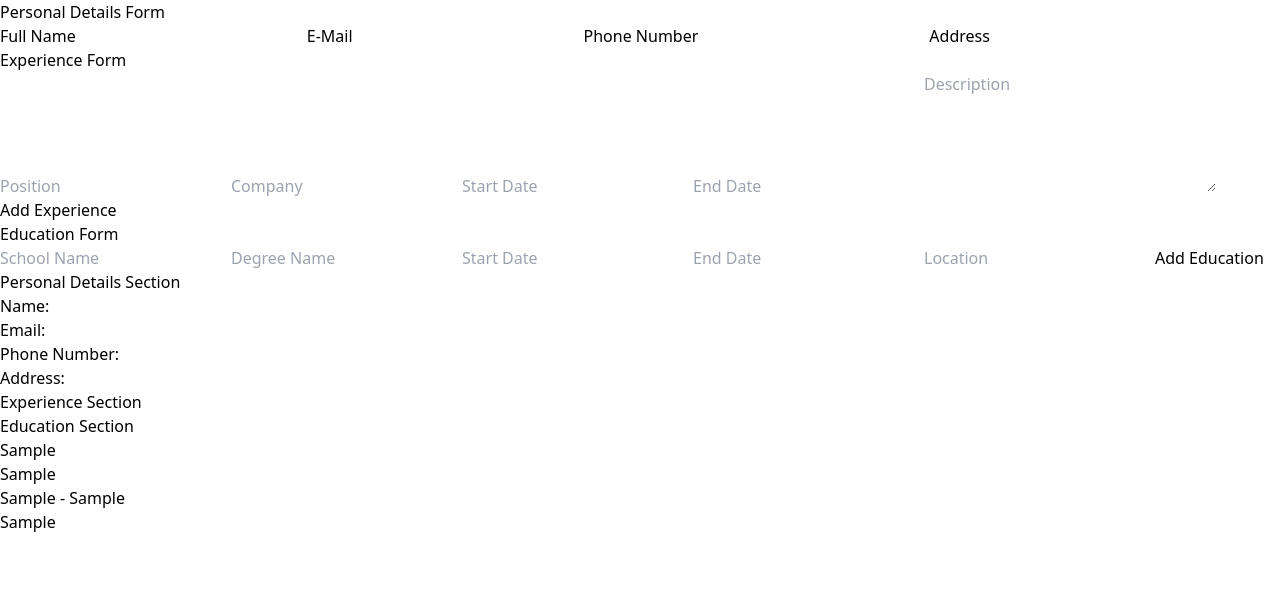
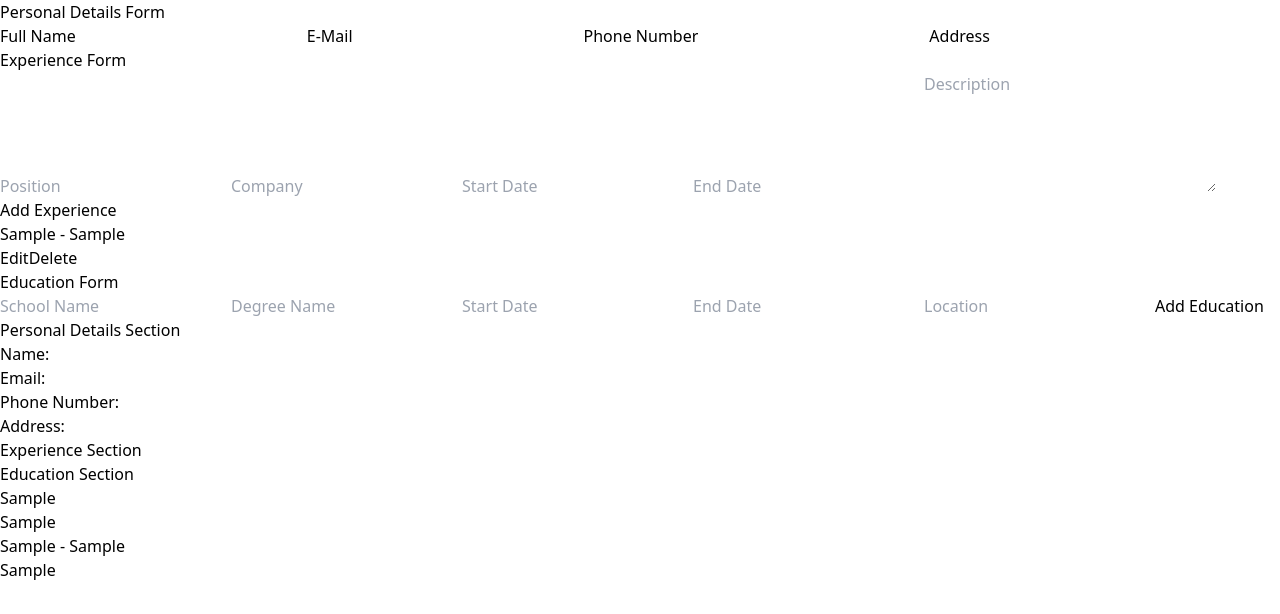
Before and after one commit to gryanpeterson/cv-application, a React (Vite) app: page / in a window 1280 px wide. Both pictures are taken after typing "Sample", "Sample", "Sample", "Sample", "Sample" into the empty fields and a click on the button "Add Education". Shown: the top 614 px of the page. Built offline with nearby package versions, Linux system fonts and the light colour scheme.

Commit message:
Add deleteEducation function to EducationForm component

```diff
--- a/src/App.jsx
+++ b/src/App.jsx
@@ -76,6 +76,12 @@ function App() {
     clearForm(e);
   };
 
+  const deleteEducation = (id) => {
+    setEducation((currentEducation) => {
+      return currentEducation.filter((edu) => edu.id !== id);
+    });
+  };
+
   return (
     <div className="flex flex-row">
       <div className="w-1/2">
@@ -90,7 +96,11 @@ function App() {
           addExperience={addExperience}
           deleteExperience={deleteExperience}
         />
-        <EducationForm addEducation={addEducation} />
+        <EducationForm
+          education={education}
+          addEducation={addEducation}
+          deleteEducation={deleteEducation}
+        />
       </div>
 
       <div className="w-1/2">
--- a/src/components/EducationForm.jsx
+++ b/src/components/EducationForm.jsx
@@ -1,5 +1,22 @@
-function EducationForm({ addEducation }) {
+function EducationForm({ addEducation, deleteEducation, education }) {
   return (
+    <>
+      {education.map((educationObject) => {
+        return (
+          <div className="education-list-container" key={educationObject.id}>
+            <div className="education-title">
+              {educationObject.school} - {educationObject.degree}
+            </div>
+            <button className="p-1 bg-gray-300 rounded-md">Edit</button>
+            <button
+              className="p-1 bg-gray-300 rounded-md"
+              onClick={() => deleteEducation(educationObject.id)}>
+              Delete
+            </button>
+          </div>
+        );
+      })}
+
       <form className="flex flex-col" onSubmit={addEducation}>
         <h1 className="text-xl font-bold">Education Form</h1>
         <input
@@ -41,6 +58,7 @@ function EducationForm({ addEducation }) {
           Add Education
         </button>
       </form>
+    </>
   );
 }
 
```
Lines whose indentation alone changed are shown as unchanged.
